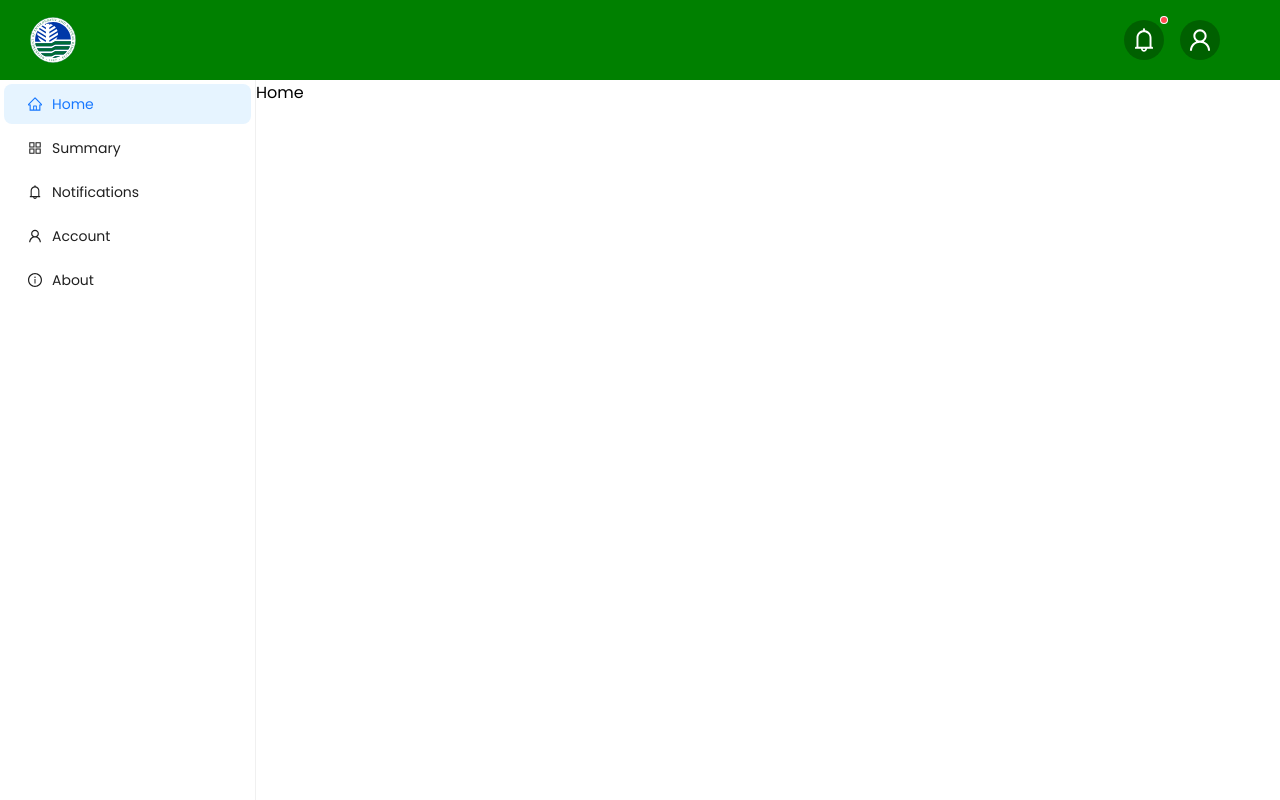
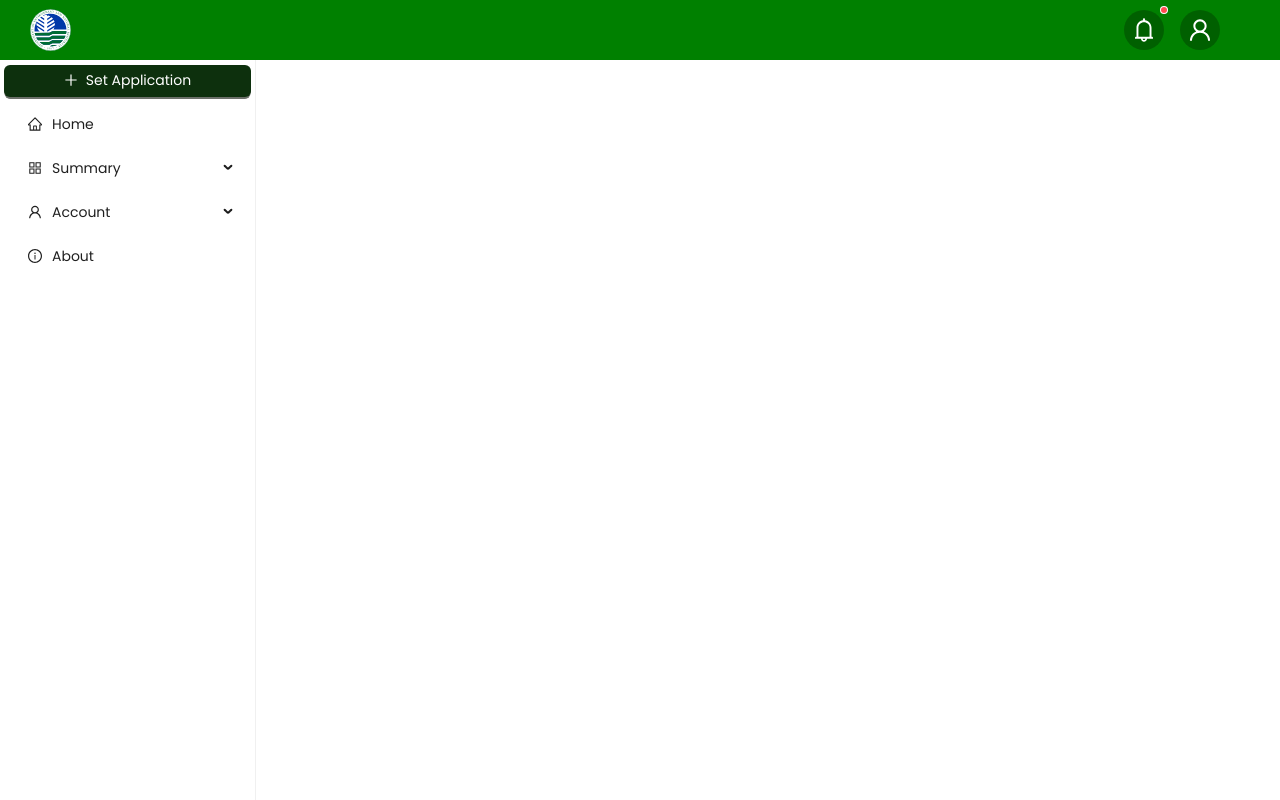
Before and after one commit to jameysu/polaris, a React (Vite) app: page /dashboard in a window 1280 px wide. Built offline with nearby package versions, Linux system fonts and the light colour scheme; sample sign-in values are in the browser's storage.

Commit message:
Add set application button

```diff
--- a/src/components/Navbar/Navbar.styles.jsx
+++ b/src/components/Navbar/Navbar.styles.jsx
@@ -9,11 +9,11 @@ const NavbarStyled = styled.div`
   align-items: center;
 
   .ant-flex {
-    padding: 10px 30px 10px 30px;
+    padding: 5px 30px 5px 30px;
     width: 100%;
 
     .ant-image {
-      width: 50px;
+      width: 45px;
     }
   }
 `
--- a/src/components/Sidebar/Sidebar.jsx
+++ b/src/components/Sidebar/Sidebar.jsx
@@ -1,38 +1,54 @@
 import React from 'react';
-import { AppstoreOutlined, HomeOutlined, SettingOutlined, BellOutlined, UserOutlined, InfoCircleOutlined } from '@ant-design/icons';
-import { Menu } from 'antd';
+import { AppstoreOutlined, HomeOutlined, PlusOutlined, BellOutlined, UserOutlined, InfoCircleOutlined } from '@ant-design/icons';
+import {Button, Menu} from 'antd';
 
 const items = [
   {
-    key: '1',
+    key: 'create-application',
+    style: {padding: 0, marginTop: 0},
+    label: (
+      <Button type="primary" block icon={<PlusOutlined />} style={{ textAlign: 'left'}}>
+        Set Application
+      </Button>
+    ),
+  },
+  {
+    key: 'home',
     label: 'Home',
     icon: <HomeOutlined />,
   },
   {
-    key: '2',
+    key: 'summary',
     label: 'Summary',
     icon: <AppstoreOutlined />,
+    children: [
+      { key: 'pendings', label: 'Pendings' },
+      { key: 'view-document', label: 'View Document' },
+    ],
   },
   {
-    key: '3',
-    label: 'Notifications',
-    icon: <BellOutlined />,
+    key: 'account',
+    label: 'Account',
+    icon: <UserOutlined />,
+    children: [
+      { key: 'user', label: 'User' },
+    ],
   },
   {
-    key: '4',
-    label: 'Account',
-    icon: <UserOutlined />,
-  },
-  {
-    key: '5',
+    key: 'about',
     label: 'About',
     icon: <InfoCircleOutlined />,
   },
 ];
 
-const Sidebar = ({ onMenuSelect }) => {
+const Sidebar = ({ onMenuSelect, setCreateTransactionModalVisible }) => {
   const onClick = e => {
-    onMenuSelect(e.key); // pass selected key to parent
+    const { key } = e;
+    if (key === 'create-application') {
+      setCreateTransactionModalVisible(true);
+      return;
+    }
+    onMenuSelect(key);
   };
 
   return (
--- a/src/pages/Dashboard/Account/Account.jsx
+++ /dev/null
@@ -1,9 +0,0 @@
-import React from 'react'
-
-function Account() {
-  return (
-    <div>Account</div>
-  )
-}
-
-export default Account
--- a/src/pages/Dashboard/Dashboard.jsx
+++ b/src/pages/Dashboard/Dashboard.jsx
@@ -3,28 +3,32 @@ import Navbar from "../../components/Navbar/Navbar.jsx";
 import Sidebar from "../../components/Sidebar/Sidebar.jsx";
 import DashboardStyled from "./Dashboard.styles.jsx";
 import Home from "./Home/Home.jsx";
-import Summary from "./Summary/Summary.jsx";
-import Notifications from "./Notifications/Notifications.jsx";
-import Account from "./Account/Account.jsx";
+import User from "./User/User.jsx";
 import About from "./About/About.jsx";
+import Pendings from "./Pendings/Pendings.jsx";
+import ViewDocument from "./ViewDocuments/ViewDocument.jsx";
+import {Button, Flex, Modal, Select, Typography} from "antd";
+
+const {Text} = Typography;
 
 function Dashboard() {
   const [selectedKey, setSelectedKey] = useState('1');
+  const [createTransactionModalVisible, setCreateTransactionModalVisible] = useState(false);
 
   const renderContent = () => {
     switch (selectedKey) {
-      case '1':
+      case 'home':
         return <Home />;
-      case '2':
-        return <Summary />;
-      case '3':
-        return <Notifications />;
-      case '4':
-        return <Account />;
-      case '5':
+      case 'pendings':
+        return <Pendings />;
+      case 'view-document':
+        return <ViewDocument />;
+      case 'user':
+        return <User />;
+      case 'about':
         return <About />;
       default:
-        return <div>Select a menu item</div>;
+        return null;
     }
   };
 
@@ -32,11 +36,50 @@ function Dashboard() {
     <DashboardStyled>
       <Navbar />
       <div style={{ display: 'flex', height: '100%' }}>
-        <Sidebar onMenuSelect={setSelectedKey} />
+        <Sidebar
+          onMenuSelect={setSelectedKey}
+          setCreateTransactionModalVisible={setCreateTransactionModalVisible}
+        />
         <div style={{ flex: 1}}>
           {renderContent()}
         </div>
       </div>
+      <Modal
+        open={createTransactionModalVisible}
+        onCancel={() => setCreateTransactionModalVisible(false)}
+        footer={
+          <Flex justify="space-between">
+            <Button onClick={() => setCreateTransactionModalVisible(false)}>
+              Cancel
+            </Button>
+            <Button type="primary" onClick={() => console.log("Next clicked")}>
+              Next
+            </Button>
+          </Flex>
+        }
+      >
+       <Flex vertical gap={'small'}>
+         <Text>What is the purpose of your transaction?</Text>
+         <Select
+           defaultValue="lucy"
+           options={[
+             {
+               value: '1',
+               label: 'Get Permit for Issuance of Certificate of Verification (COV) for the Transport of Planted Trees Within Private Land, Non-Timber Forest Products except Rattan and Bamboo.'
+             },
+             {
+               value: '2',
+               label: 'Application of Chansaw Registration'
+             },
+             {
+               value: '3',
+               label: 'Issuance of Special/Tree Cutting and/or Earth Balling permit for Trees Affected by Projects of National Government Agencies (DPWH, DOTr, DepEd, DA, DOH, CHED, DOA, and NIA)'
+             },
+           ]}
+         />
+         <Text>Requirements:</Text>
+       </Flex>
+      </Modal>
     </DashboardStyled>
   );
 }
--- a/src/pages/Dashboard/Home/Home.jsx
+++ b/src/pages/Dashboard/Home/Home.jsx
@@ -2,7 +2,7 @@ import React from 'react'
 
 function Home() {
   return (
-    <div>Home</div>
+    <div>Department of Environment and Natural Resources</div>
   )
 }
 
--- a/src/pages/Dashboard/Notifications/Notifications.jsx
+++ /dev/null
@@ -1,9 +0,0 @@
-import React from 'react'
-
-function Notifications() {
-  return (
-    <div>Notifications</div>
-  )
-}
-
-export default Notifications
--- /dev/null
+++ b/src/pages/Dashboard/Pendings/Pendings.jsx
@@ -0,0 +1,9 @@
+import React from 'react'
+
+function Pendings() {
+  return (
+    <div>Pendings</div>
+  )
+}
+
+export default Pendings
--- a/src/pages/Dashboard/Summary/Summary.jsx
+++ /dev/null
@@ -1,9 +0,0 @@
-import React from 'react'
-
-function Summary() {
-  return (
-    <div>Summary</div>
-  )
-}
-
-export default Summary
--- /dev/null
+++ b/src/pages/Dashboard/User/User.jsx
@@ -0,0 +1,9 @@
+import React from 'react'
+
+function User() {
+  return (
+    <div>User</div>
+  )
+}
+
+export default User
--- /dev/null
+++ b/src/pages/Dashboard/ViewDocuments/ViewDocument.jsx
@@ -0,0 +1,9 @@
+import React from 'react'
+
+function ViewDocument() {
+  return (
+    <div>ViewDocument</div>
+  )
+}
+
+export default ViewDocument
```
